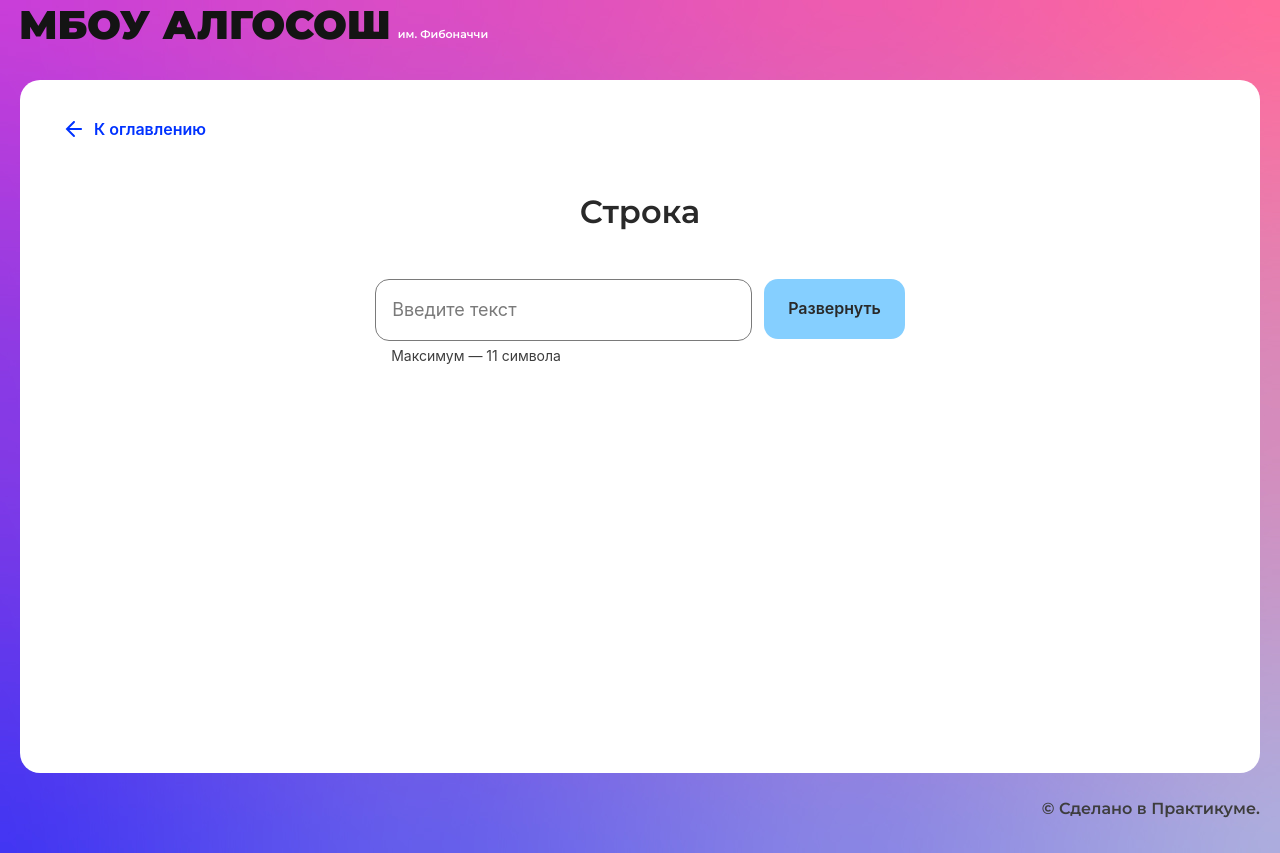
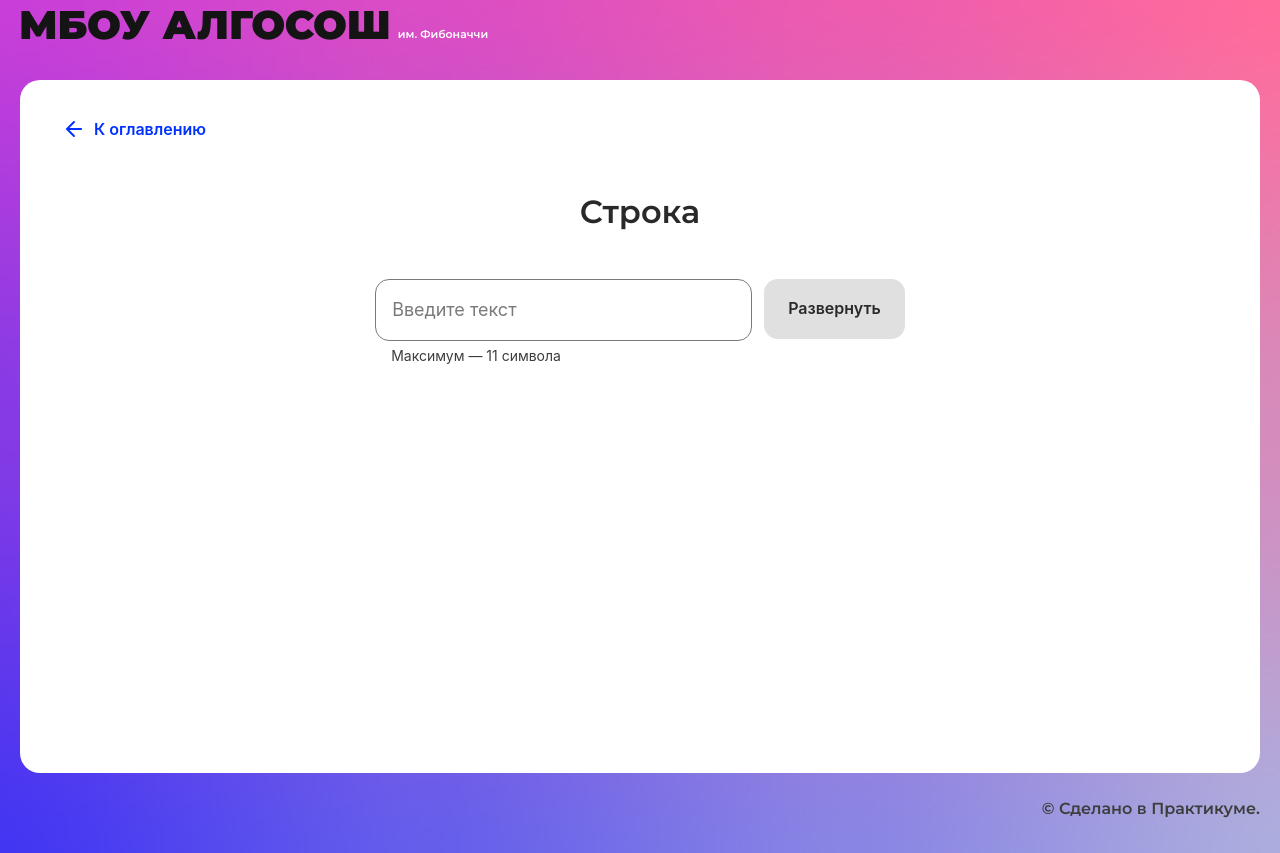
Before and after one commit to lizonkisel/algososh, a React (Create React App) app: page /recursion in a window 1280 px wide. Built offline with nearby package versions, Linux system fonts and the light colour scheme.

Commit message:
bugfix: add buttons disabling for empty inputs or invalid data

```diff
--- a/src/components/list-page/list-page.tsx
+++ b/src/components/list-page/list-page.tsx
@@ -488,8 +488,8 @@ export const ListPage: React.FC = () => {
           <Input extraClass={styles.form__input} placeholder='Введите значение' type="text" maxLength={4} isLimitText={true} value={currentLetter} onChange={(e) => setCurrentLetter(e.currentTarget.value)}/>
           <Button extraClass={styles.form__button_size_small} text='Добавить в head' type='button' name='add_to_head' isLoader={addingToHead} onClick={addToHead} disabled={currentLetter === '' || animationIsWorking}/>
           <Button extraClass={styles.form__button_size_small} text='Добавить в tail' type='button' name='add_to_tail' isLoader={addingToTail} onClick={addToTail} disabled={currentLetter === ''|| animationIsWorking}/>
-          <Button extraClass={styles.form__button_size_small} text='Удалить из head' type='button' name='delete_from_head' isLoader={removalFromHead} onClick={deleteFromHead} disabled={animationIsWorking}/>
-          <Button extraClass={styles.form__button_size_small} text='Удалить из tail' type='button' name='delete_from_tail' isLoader={removalFromTail} onClick={deleteFromTail} disabled={animationIsWorking}/>
+          <Button extraClass={styles.form__button_size_small} text='Удалить из head' type='button' name='delete_from_head' isLoader={removalFromHead} onClick={deleteFromHead} disabled={animationIsWorking || list.getSize() === 0}/>
+          <Button extraClass={styles.form__button_size_small} text='Удалить из tail' type='button' name='delete_from_tail' isLoader={removalFromTail} onClick={deleteFromTail} disabled={animationIsWorking || list.getSize() === 0}/>
         </fieldset>
 
         <fieldset className={styles.form__fieldset} id='list_by_index'>
--- a/src/components/string/string.tsx
+++ b/src/components/string/string.tsx
@@ -12,7 +12,6 @@ import { DELAY_IN_MS } from "../../constants/delays";
 export const StringComponent: React.FC = () => {
 
   const [currentString, setCurrentString] = React.useState<string | ''>('');
-
 
   interface IInitialState {
     text: string,
@@ -84,6 +83,7 @@ export const StringComponent: React.FC = () => {
     if (copyArr.length === 1) {
       copyArr[0].state = ElementStates.Modified;
       setLettersState([...copyArr]);
+      dispatch({type: 'end'});
     } else {
       setTimeout(function test() {
         if (copyArr.length % 2 !== 0 && i === j) {
@@ -138,7 +138,7 @@ export const StringComponent: React.FC = () => {
 
       <form className={styles.inputField__wrapper} onSubmit={handleSubmit}>
         <Input isLimitText={true} maxLength={11} extraClass={styles.inputField__input} value={currentString} onChange={handleChange} disabled={state.calculating}/>
-        <Button text='Развернуть' type='submit' isLoader={state.calculating}/>
+        <Button text='Развернуть' type='submit' isLoader={state.calculating} disabled={currentString === ''}/>
       </form>
 
       {
```
